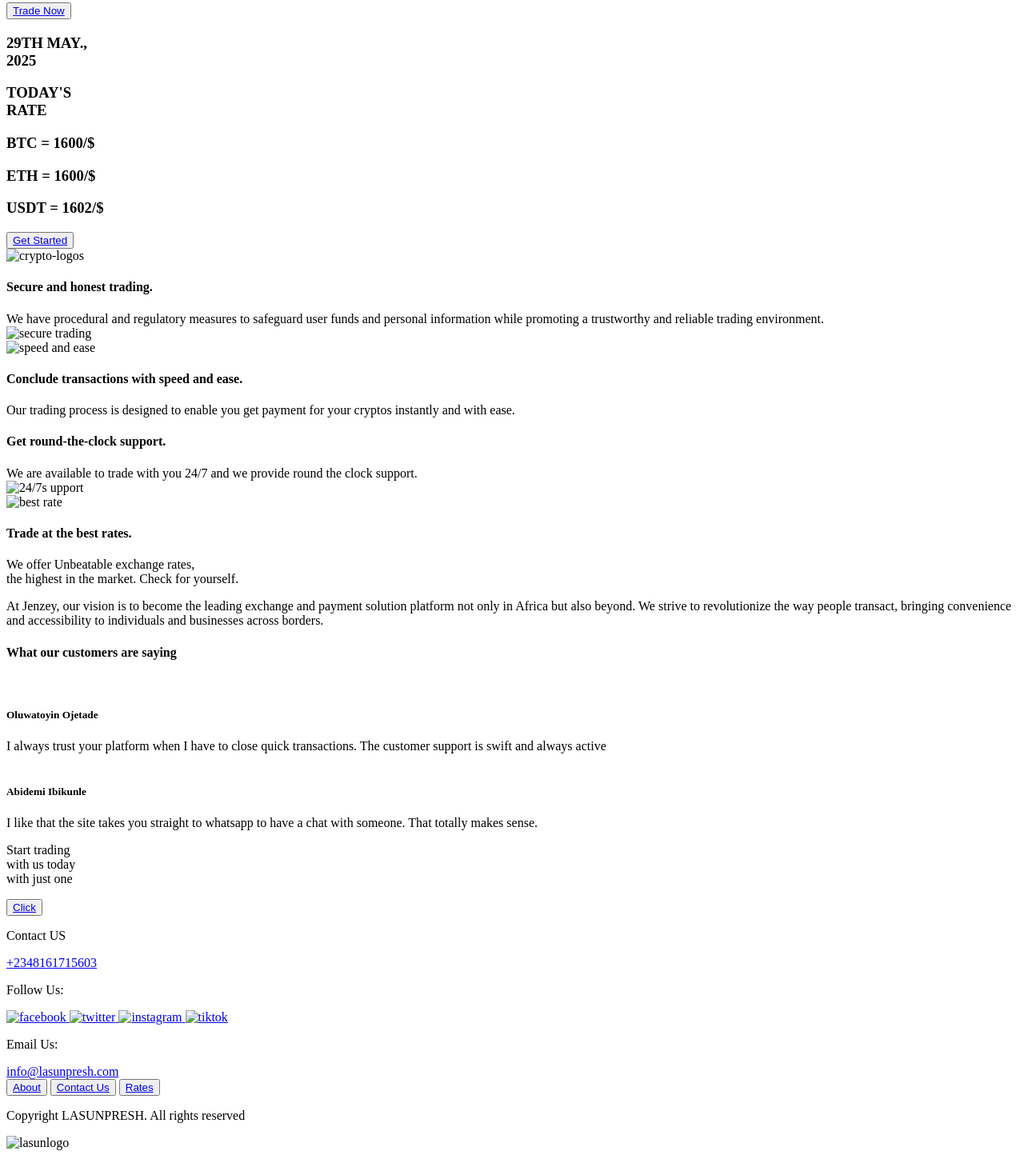
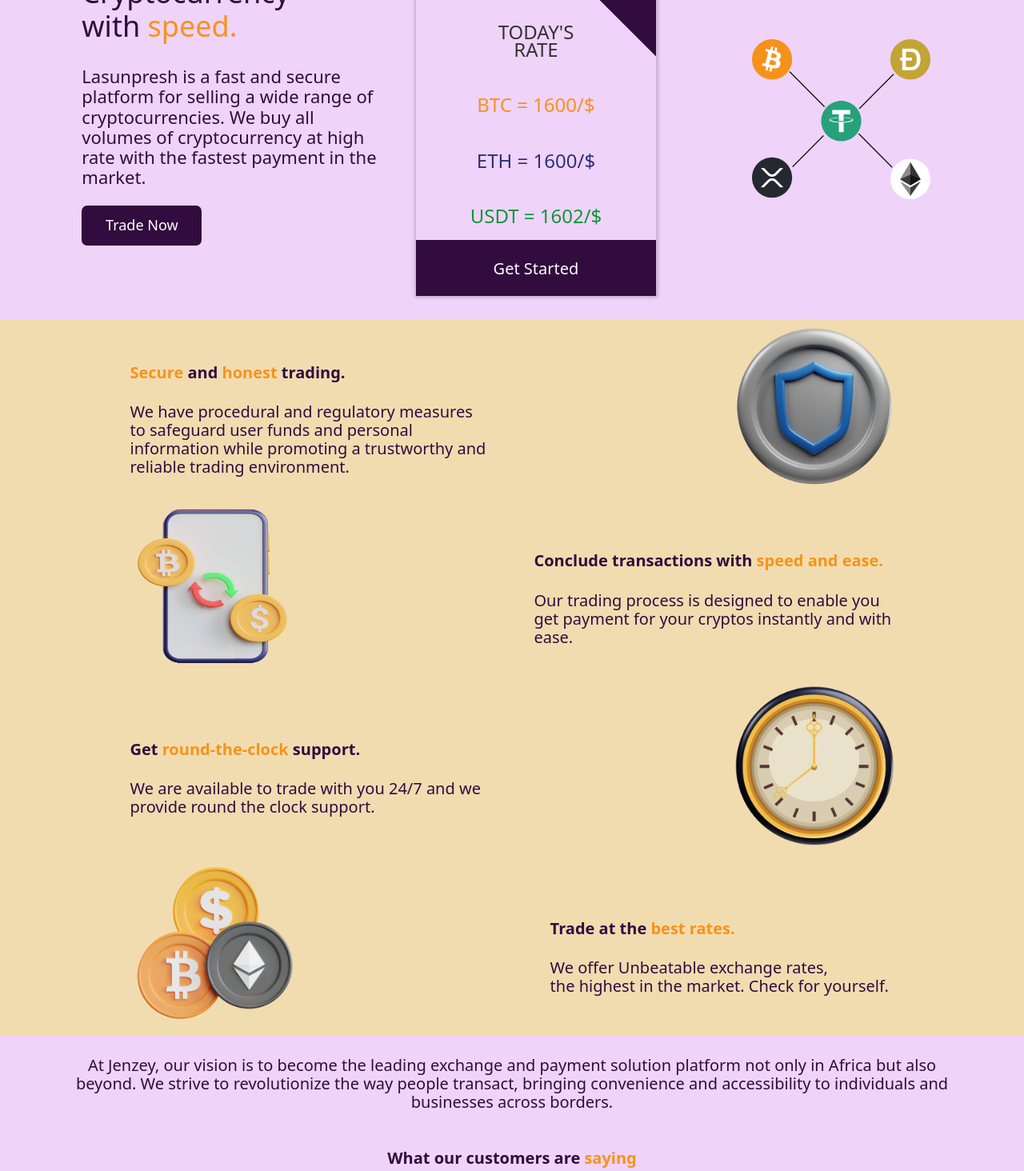
Before and after one commit to waliuakindolapo/Lasunpresh, a plain HTML site: page index.html in a window 1280 px wide. Shown: the part 199-1663 px from the top of the page at 80% size. Drawn offline with Linux system fonts and the light colour scheme; the site is published under a folder, as on GitHub Pages, so addresses that start at the root find nothing.

Commit message:
patches for deployment

```diff
--- a/index.html
+++ b/index.html
@@ -3,7 +3,7 @@
   <header>
     <div class="header-section">
       <div class="lasunlogo">
-        <img src="/Lasunpresh/src/LASUNPRESH-LOGO.png" alt="Lasunpresh" height="80px">
+        <img src="./src/LASUNPRESH-LOGO.png" alt="Lasunpresh" height="80px">
       </div>
       <div class="header-nav">
         <nav>
@@ -27,8 +27,8 @@
     <meta charset="UTF-8" />
     <meta name="viewport" content="width=device-width, initial-scale=1.0" />
     <title>Lasunpresh Solutions</title>
-    <link rel="stylesheet" href="/Lasunpresh/stylesheet/normalize.css">
-    <link rel="stylesheet" href="/Lasunpresh/stylesheet/styles.css">
+    <link rel="stylesheet" href="./stylesheet/normalize.css">
+    <link rel="stylesheet" href="./stylesheet/styles.css">
   </head>
   <body>
     <div class="box1">
@@ -61,7 +61,7 @@
       </div>
       <div class="box1c">
         <img
-          src="/Lasunpresh/src/CRYPTO-LOGOS-768x684.png"
+          src="./src/CRYPTO-LOGOS-768x684.png"
           alt="crypto-logos"
           height="200px"
           width="223px"
@@ -78,7 +78,7 @@
         </div>
         <div class="box2b">
           <img
-            src="/Lasunpresh/src/SECURE-TRADING.png"
+            src="./src/SECURE-TRADING.png"
             alt="secure trading"
             height="200px"
             width="200px"
@@ -88,7 +88,7 @@
       <div class="box3">
         <div class="box3a">
           <img
-            src="/Lasunpresh/src/SPEED-EASE-TRANSACTION.png"
+            src="./src/SPEED-EASE-TRANSACTION.png"
             alt="speed and ease"
             height="200px"
             width="200px"
@@ -110,7 +110,7 @@
         </div>
         <div class="box4b">
           <img
-            src="/Lasunpresh/src/ROUND-CLOCK-SUPPORT.png"
+            src="./src/ROUND-CLOCK-SUPPORT.png"
             alt="24/7s upport"
             height="200px"
             width="200px"
@@ -120,7 +120,7 @@
       <div class="box5">
         <div clasas="box5a">
           <img
-            src="/Lasunpresh/src/BEST-RATE.png"
+            src="./src/BEST-RATE.png"
             alt="best rate"
             height="200px"
             width="200px"
@@ -181,16 +181,16 @@
         <div class="box7bii">
           <p>Follow Us:</p>
           <a href="https://www.facebook.com/share/1EDdSouD87/">
-            <img src="/Lasunpresh/src/fb.png" alt="facebook">
+            <img src="./src/fb.png" alt="facebook">
           </a>
           <a href="https://x.com/lasunpresh">
-            <img src="/Lasunpresh/src/twitter.jpg" alt="twitter">
+            <img src="./src/twitter.jpg" alt="twitter">
           </a>
           <a href="https://www.instagram.com/lasunpreshofficial">
-            <img src="/Lasunpresh/src/insta.jpg" alt="instagram">
+            <img src="./src/insta.jpg" alt="instagram">
           </a>
           <a href="https://www.tiktok.com/@lasunpresh">
-            <img src="/Lasunpresh/src/tiktok.png" alt="tiktok">
+            <img src="./src/tiktok.png" alt="tiktok">
           </a>
           <p>Email Us:</p>
           <a href="mailto:info@lasunpresh.com">info@lasunpresh.com</a>
@@ -212,7 +212,7 @@
      <p>Copyright LASUNPRESH. All rights reserved</p>
     </div>
     <div class="footer-logo">
-     <img src="/Lasunpresh/src/LASUNPRESH-LOGO.png" alt="lasunlogo" height="42px">
+     <img src="./src/LASUNPRESH-LOGO.png" alt="lasunlogo" height="42px">
     </div>
   </footer>
 </html>
```
